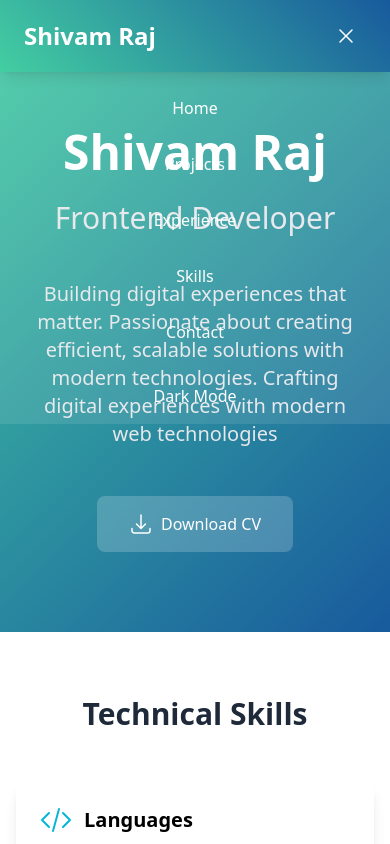
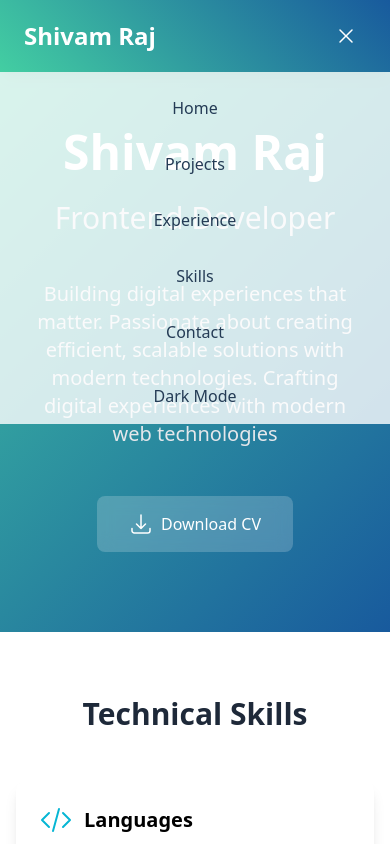
Before and after one commit to Mtank10/shivam-portfolio, a Next.js app: page / in a window 390 px wide. Both pictures are taken after a click on the button 346 px from the left and 36 px from the top of the page. Shown: the top 844 px of the page. Built offline with nearby package versions, Linux system fonts and the light colour scheme.

Commit message:
add features

```diff
--- a/app/components/Navbar.tsx
+++ b/app/components/Navbar.tsx
@@ -67,7 +67,7 @@ export default function Navbar() {
           <motion.div
             initial={{ opacity: 0, y: -20 }}
             animate={{ opacity: 1, y: 0 }}
-            className="absolute top-full left-0 w-full bg-inherit md:hidden bg-white/10"
+            className="absolute text-[#243b55] top-full left-0 w-full bg-inherit md:hidden bg-white/80"
           >
             <div className="flex flex-col items-center py-4 gap-4">
               {['home', 'projects', 'experience','skills','contact'].map((section) => (
```
